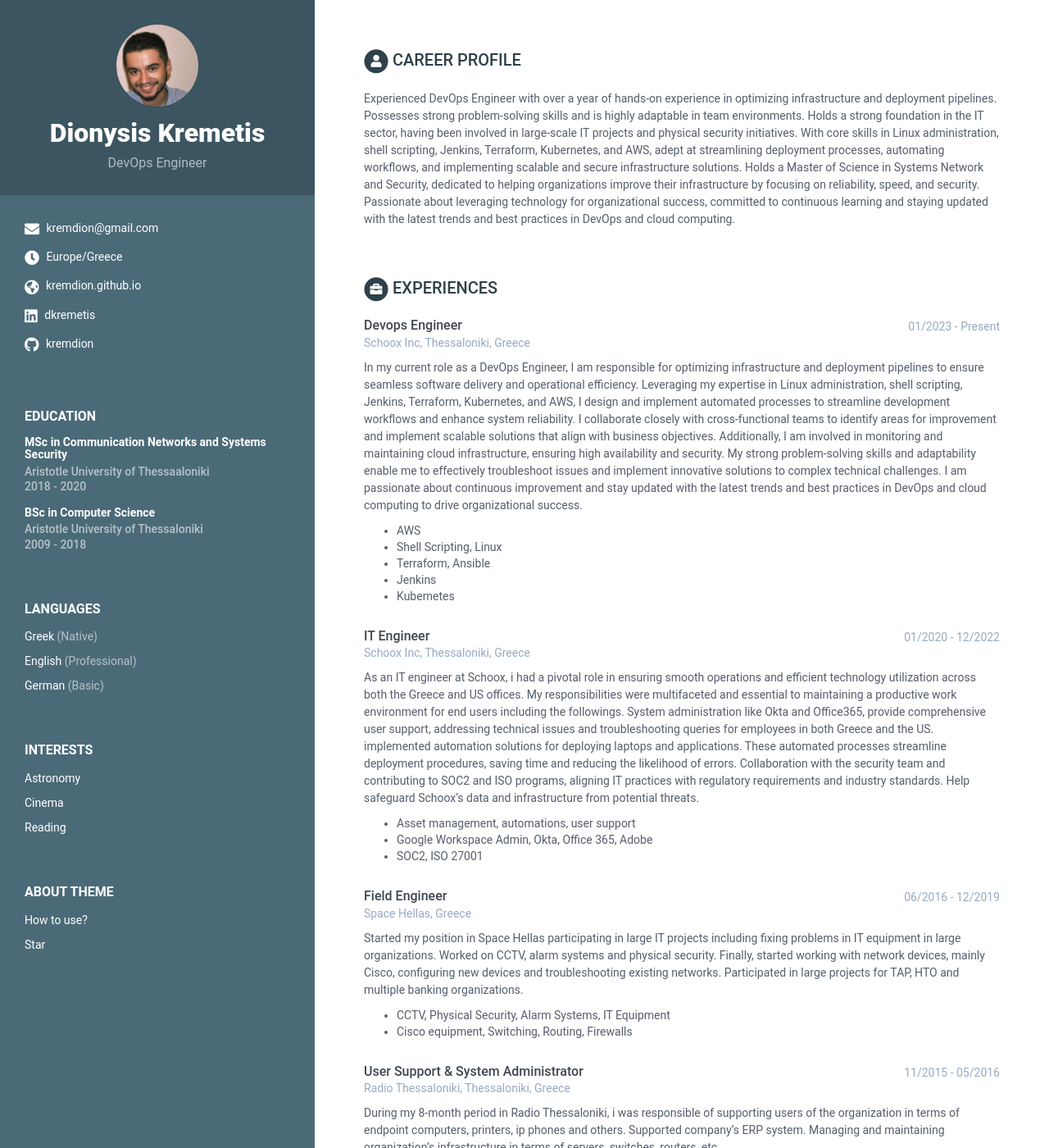
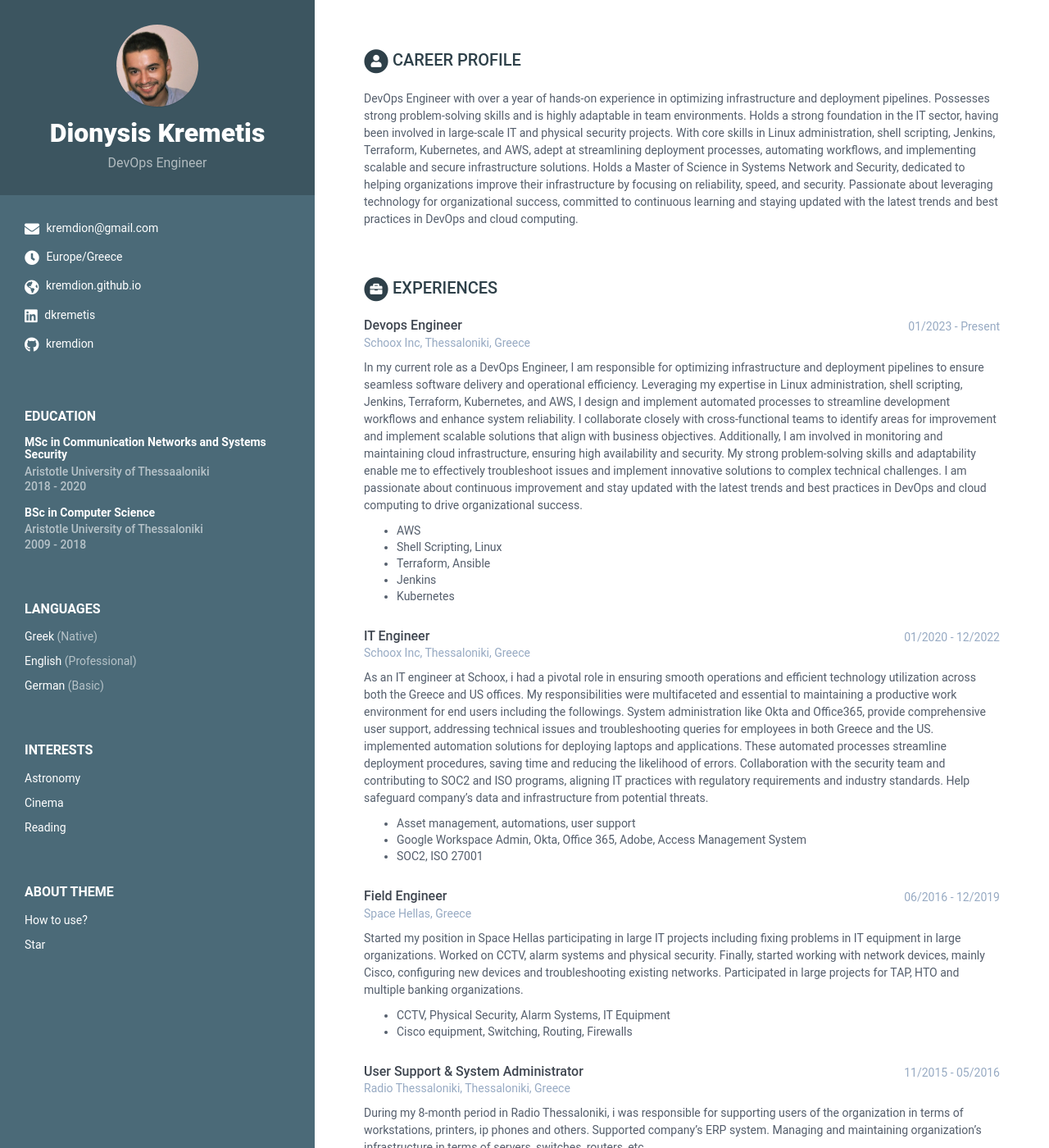
Before and after one commit to kremdion/kremdion.github.io, a Jekyll site: the page built from print.html, in a window 1280 px wide and 1400 px high. Shown: the whole window at 82% size. Built offline with Jekyll 4.4.1, drawn with Linux system fonts in a browser that asks for light colours; some of the changed text lies outside the part shown.

Commit message:
minor fixes

```diff
--- a/_data/data.yml
+++ b/_data/data.yml
@@ -57,9 +57,9 @@ sidebar:
 career-profile:
     title: Career Profile
     summary: |
-      Experienced DevOps Engineer with over a year of hands-on experience in optimizing infrastructure and deployment pipelines.
+      DevOps Engineer with over a year of hands-on experience in optimizing infrastructure and deployment pipelines.
       Possesses strong problem-solving skills and is highly adaptable in team environments. Holds a strong foundation in the IT sector,
-      having been involved in large-scale IT projects and physical security initiatives. With core skills in Linux administration,
+      having been involved in large-scale IT and physical security projects. With core skills in Linux administration,
       shell scripting, Jenkins, Terraform, Kubernetes, and AWS, adept at streamlining deployment processes, automating workflows,
       and implementing scalable and secure infrastructure solutions. Holds a Master of Science in Systems Network and Security,
       dedicated to helping organizations improve their infrastructure by focusing on reliability, speed, and security.
@@ -119,9 +119,9 @@ experiences:
           troubleshooting queries for employees in both Greece and the US. implemented automation solutions for deploying laptops and applications.
           These automated processes streamline deployment procedures, saving time and reducing the likelihood of errors. Collaboration with the
           security team and contributing to SOC2 and ISO programs, aligning IT practices with regulatory requirements and industry standards.
-          Help safeguard Schoox's data and infrastructure from potential threats.
+          Help safeguard company's data and infrastructure from potential threats.
             - Asset management, automations, user support
-            - Google Workspace Admin, Okta, Office 365, Adobe
+            - Google Workspace Admin, Okta, Office 365, Adobe, Access Management System
             - SOC2, ISO 27001
       - role: Field Engineer
         time: 06/2016 - 12/2019
@@ -138,9 +138,9 @@ experiences:
         time: 11/2015 - 05/2016
         company: Radio Thessaloniki, Thessaloniki, Greece
         details: |
-          During my 8-month period in Radio Thessaloniki, i was responsible of supporting users of the organization in terms of endpoint
-          computers, printers, ip phones and others. Supported company's ERP system. Managing and maintaining organization's infrastructure
-          in terms of servers, switches, routers, etc.
+          During my 8-month period in Radio Thessaloniki, i was responsible for supporting users of the organization in terms of workstations,
+          printers, ip phones and others. Supported company's ERP system. Managing and maintaining organization's infrastructure in terms of
+          servers, switches, routers, etc.
             - workstations, printers, monitors, peripherals
             - routers, switches, servers, UPSs
       - role: User Support & Hardware Engineer
@@ -210,14 +210,6 @@ projects:
         link: "https://kremetis.gr"
         tagline: "A simple website for business presentation using Joomla platform. "
 
-      # - title: Atom
-      #   link: "#"
-      #   tagline: "A comprehensive website template solution for startups/developers to market their mobile apps."
-
-      # - title: Delta
-      #   link: "#"
-      #   tagline: "A responsive Bootstrap one page theme designed to help app developers promote their mobile apps"
-
 # oss:
 #     title: OSS Contributions
 #     intro: >
@@ -266,23 +258,27 @@ skills:
     title: Skills &amp; Proficiency
 
     toolset:
-      - name: Python & Django
+      - name: AWS
         level: 98%
 
-      - name: Javascript & jQuery
+      - name: Kubernetes
         level: 98%
 
-      - name: Angular
+      - name: Terraform
+        level: 95%
+
+      - name: Linux
+        level: 95%
+
+      - name: Python
+        level: 85%
+
+      - name: Shell Scripting
+        level: 90%
+
+      - name: CI/CD (Jenkins)
         level: 98%
 
-      - name: HTML5 & CSS
-        level: 95%
-
-      - name: Ruby on Rails
-        level: 85%
-
-      - name: Sketch & Photoshop
-        level: 60%
 
 footer: >
     Designed with <i class="fas fa-heart"></i> by <a href="http://themes.3rdwavemedia.com" target="_blank" rel="nofollow">Xiaoying Riley</a>
```
Also changed, not shown: 3 other files.
